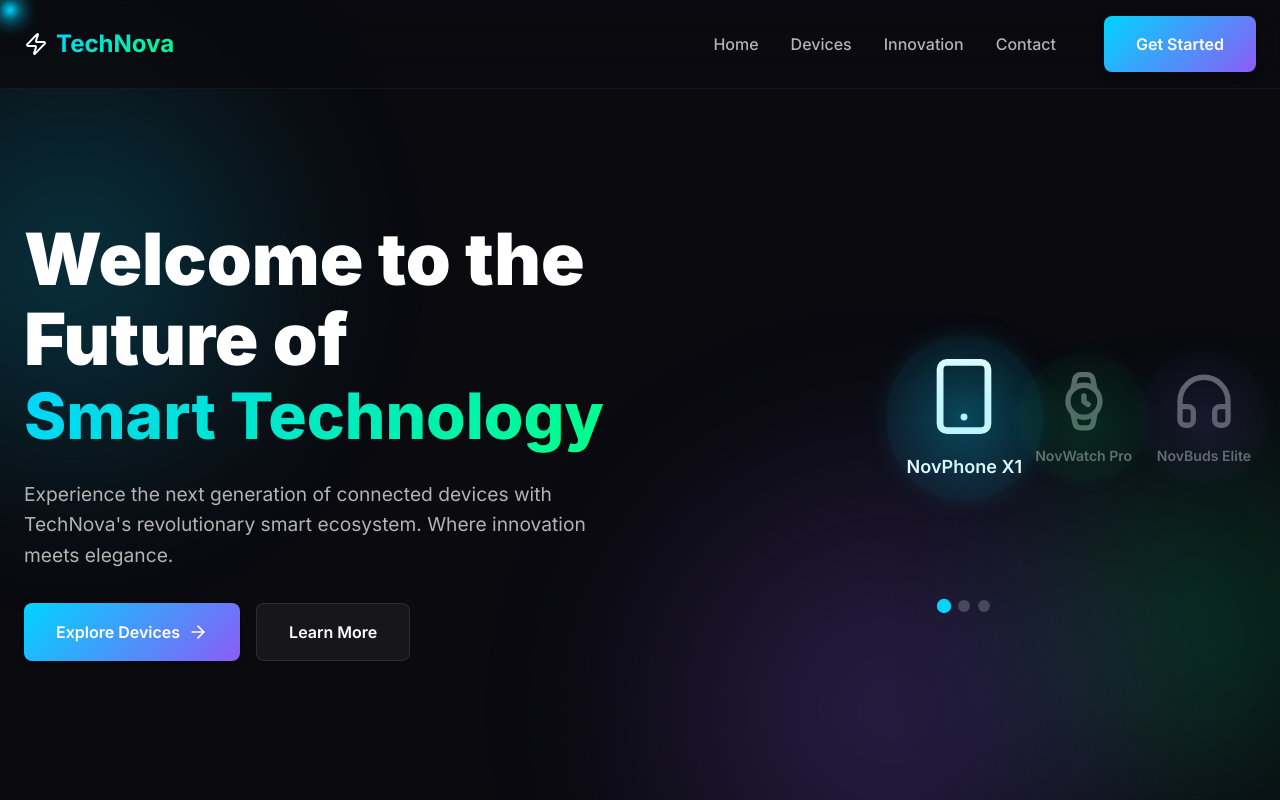
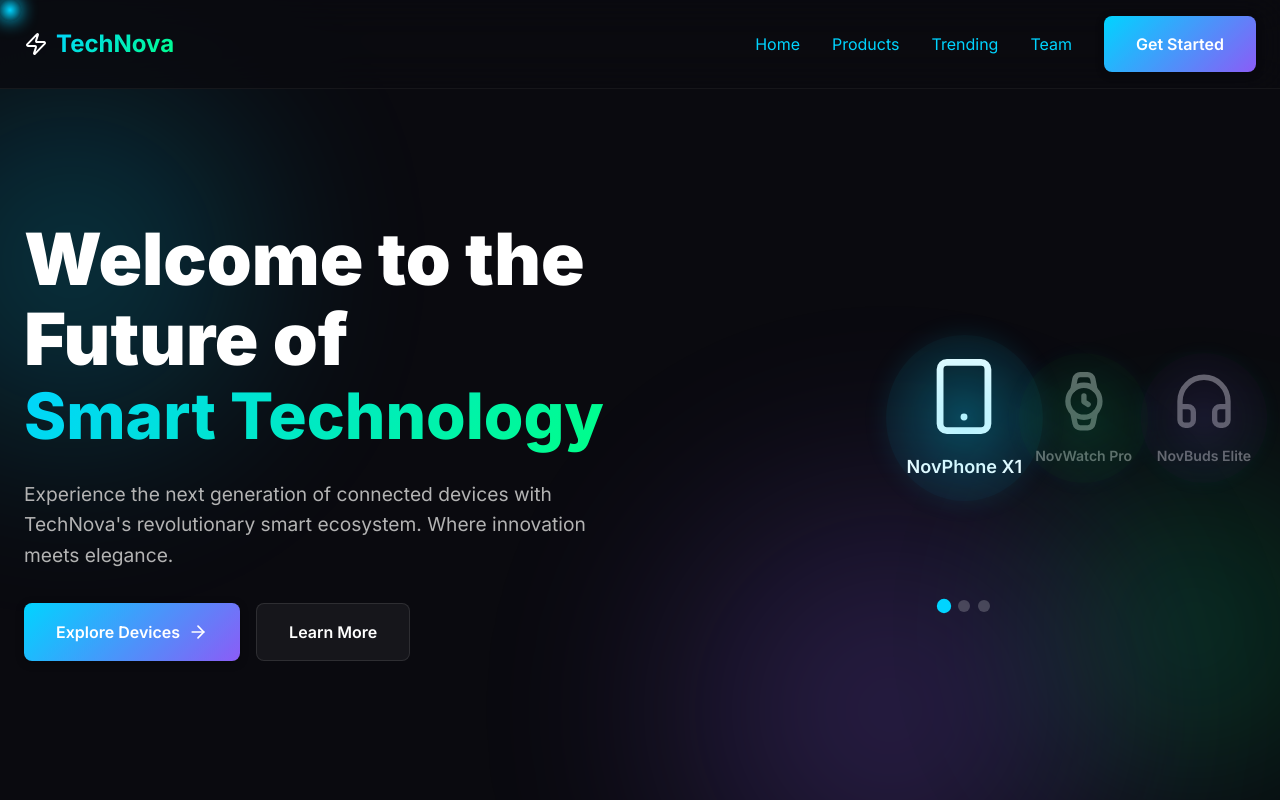
Before and after one commit to aniketainapur7/GadgetNest, a React (Vite) app: page / in a window 1280 px wide. Shown: the top 800 px of the page. Built offline with nearby package versions, Linux system fonts and the light colour scheme.

Commit message:
Added Routing to Pages

```diff
--- a/package.json
+++ b/package.json
@@ -13,7 +13,7 @@
     "framer-motion": "^12.23.12",
     "lucide-react": "^0.535.0",
     "react": "^18.3.1",
-    "react-dom": "^18.3.1"
+    "react-router-dom": "^7.7.1"
   },
   "devDependencies": {
     "@eslint/js": "^9.9.1",
--- a/src/App.jsx
+++ b/src/App.jsx
@@ -7,6 +7,8 @@ import ProductSpotlight from './components/ProductSpotlight'
 import TechOfTheYear from './components/TechOfTheYear'
 import Footer from './components/Footer'
 import './App.css'
+import { BrowserRouter, Route, Routes } from 'react-router-dom'
+import PageLayout from './layout/PageLayout'
 
 function App() {
   const [scrollY, setScrollY] = useState(0)
@@ -31,12 +33,16 @@ function App() {
 
   return (
     <div className="app">
-      <Header scrollY={scrollY} />
-      <Hero scrollY={scrollY} />
-      {/* <DeviceShowcase />
-      <ProductSpotlight />
-      <TechOfTheYear /> */}
-      <Footer />
+      <BrowserRouter>
+      <Routes>
+        <Route path="/" element={<PageLayout />}>
+          <Route index element={<Hero />} />
+          <Route path="products" element={<DeviceShowcase />} />
+          <Route path="trending" element={<TechOfTheYear />} />
+          {/* <Route path="team" element={<ProductSpotlight />} /> */}
+        </Route>
+      </Routes>
+    </BrowserRouter>
     </div>
   )
 }
--- a/src/components/Header.jsx
+++ b/src/components/Header.jsx
@@ -1,33 +1,41 @@
-import { useState, useEffect } from 'react'
-import { Menu, X, Zap } from 'lucide-react'
+import { useState, useEffect } from 'react';
+import { Menu, X, Zap } from 'lucide-react';
+import { Link, useLocation } from 'react-router-dom';
 
-const Header = ({ scrollY }) => {
-  const [isMenuOpen, setIsMenuOpen] = useState(false)
-  const [isScrolled, setIsScrolled] = useState(false)
+const Header = () => {
+  const [isMenuOpen, setIsMenuOpen] = useState(false);
+  const [isScrolled, setIsScrolled] = useState(false);
+  const location = useLocation();
 
   useEffect(() => {
-    setIsScrolled(scrollY > 50)
-  }, [scrollY])
+    const onScroll = () => {
+      setIsScrolled(window.scrollY > 50);
+    };
+
+    window.addEventListener('scroll', onScroll);
+    return () => window.removeEventListener('scroll', onScroll);
+  }, []);
+
+  useEffect(() => {
+    setIsMenuOpen(false); // close menu when route changes
+  }, [location]);
 
   const navItems = [
-    { label: 'Home', href: '#home' },
-    { label: 'Devices', href: '#devices' },
-    { label: 'Innovation', href: '#innovation' },
-    { label: 'Contact', href: '#contact' }
-  ]
+    { label: 'Home', to: '/' },
+    { label: 'Products', to: '/products' },
+    { label: 'Trending', to: '/trending' },
+    { label: 'Team', to: '/team' },
+  ];
 
   return (
-    <header
-      className={`header ${isScrolled ? 'header-scrolled' : ''}`}
-      style={{
+    <header className={`header ${isScrolled ? 'header-scrolled' : ''}`} style={{
       position: 'fixed',
       top: 0,
       left: 0,
       right: 0,
       zIndex: 1000,
       transition: 'all 0.3s cubic-bezier(0.4, 0, 0.2, 1)'
-      }}
-    >
+    }}>
       <div className="container">
         <nav className="nav">
           <div className="nav-brand">
@@ -37,18 +45,17 @@ const Header = ({ scrollY }) => {
 
           <div className={`nav-menu ${isMenuOpen ? 'nav-menu-open' : ''}`}>
             {navItems.map((item, index) => (
-              <a
+              <Link
                 key={index}
-                href={item.href}
+                to={item.to}
                 className="nav-link"
-                onClick={() => setIsMenuOpen(false)}
               >
                 {item.label}
-              </a>
+              </Link>
             ))}
-            <a href="#contact" className="btn btn-primary nav-cta">
+            <Link to="/contact" className="btn btn-primary nav-cta">
               Get Started
-            </a>
+            </Link>
           </div>
 
           <button
@@ -61,6 +68,7 @@ const Header = ({ scrollY }) => {
         </nav>
       </div>
 
+      {/* Style remains the same */}
       <style jsx>{`
         .header {
           background: rgba(10, 10, 15, 0.8);
@@ -178,7 +186,7 @@ const Header = ({ scrollY }) => {
         }
       `}</style>
     </header>
-  )
-}
+  );
+};
 
-export default Header
+export default Header;
--- /dev/null
+++ b/src/layout/PageLayout.jsx
@@ -0,0 +1,18 @@
+import React from 'react'
+import Header from '../components/Header'
+import Footer from '../components/Footer'
+import { Outlet } from 'react-router-dom'
+
+function PageLayout() {
+  return (
+    <>
+      <Header />
+      <div >
+        <Outlet />
+      </div>
+      <Footer />
+    </>
+  )
+}
+
+export default PageLayout
--- a/src/main.jsx
+++ b/src/main.jsx
@@ -5,7 +5,6 @@ import './index.css'
 
 createRoot(document.getElementById('root')).render(
   <StrictMode>
-
-    <App />
-  </StrictMode>,
+      <App />
+  </StrictMode>
 )
```
Also changed, not shown: 1 other file (tests, documents, lock files or other folders). Lines whose indentation alone changed are shown as unchanged.
